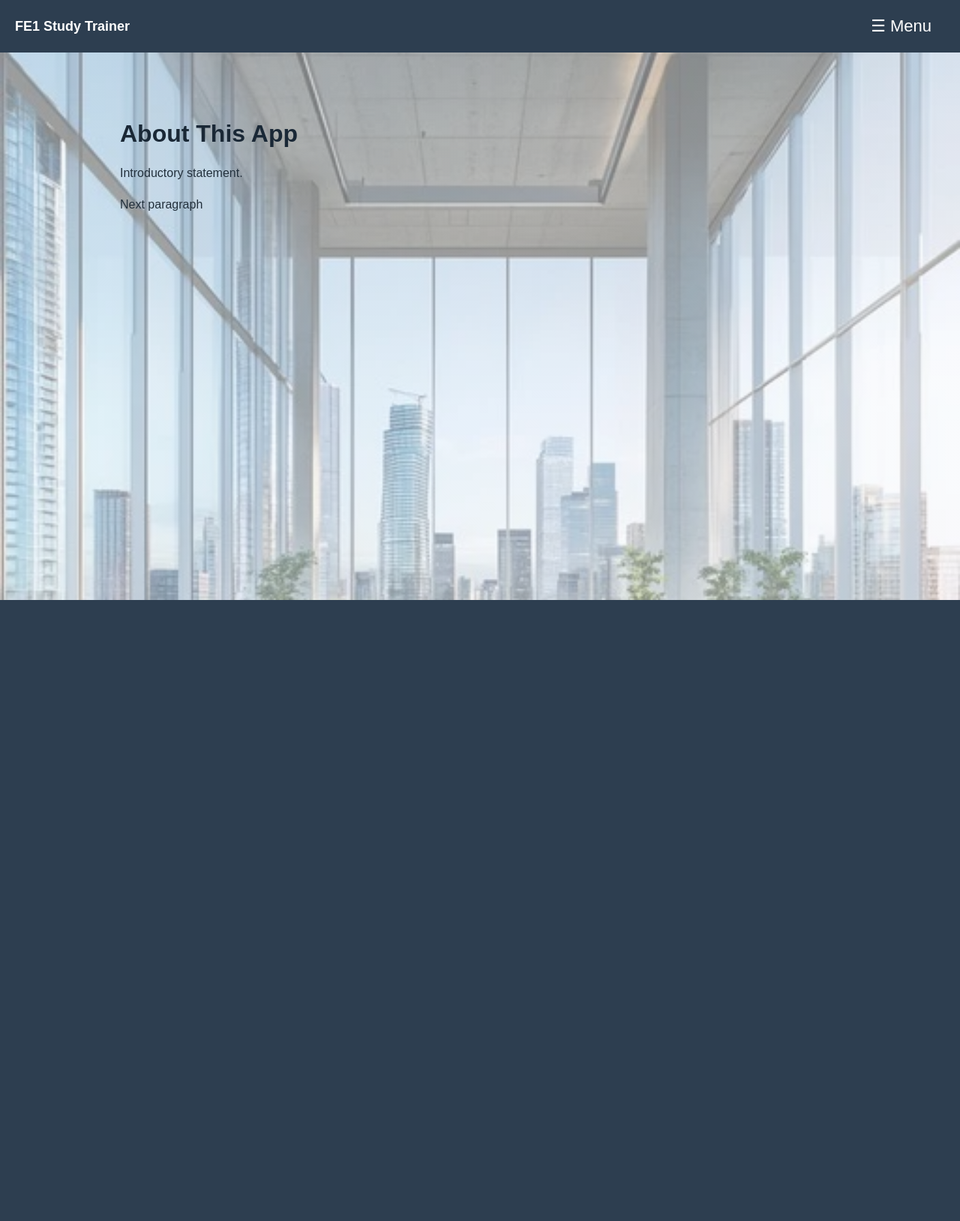
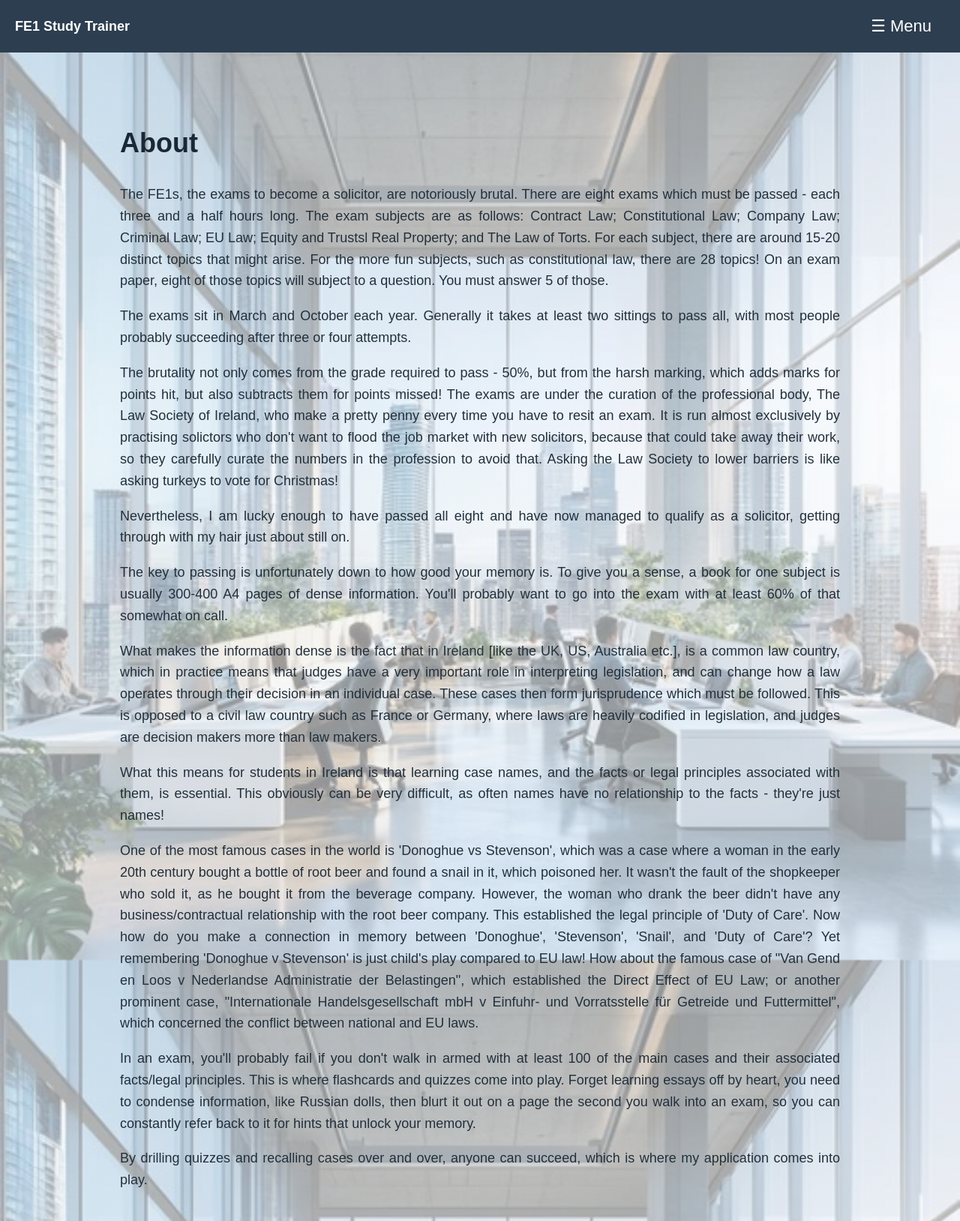
Before and after one commit to ruairimckenna/Databases-Assignment, a Flask app: page /about in a window 1280 px wide. Shown: the whole page at 75% size. Before the commit the page ends 800 px from the top, so only its background shows below. Run offline with Flask 3, Linux system fonts and the light colour scheme.

Commit message:
Cleaning up
Adding the about, changing the readme, cleaning up what i can

```diff
--- a/static/style.css
+++ b/static/style.css
@@ -1,7 +1,7 @@
 body {
     margin: 0;
     font-family: Arial, sans-serif;
-    background: linear-gradient(rgba(244, 247, 251, 0.5), rgba(244, 247, 251, 0.5)), url('office.webp');
+    background: linear-gradient(rgba(244, 247, 251, 0.6), rgba(244, 247, 251, 0.6)), url('office.webp');
     background-size: cover;
     background-attachment: fixed;
     color: #22303c;
@@ -67,7 +67,9 @@ body {
     max-width: 960px;
     margin: 90px auto 40px;
     padding: 0 20px;
-    text-align: left;
+    text-align: justify;
+    font-size: 18px;
+    line-height: 1.7;
 }
 
 h1, h2, h3 {
@@ -130,7 +132,7 @@ button:hover, input[type="submit"]:hover {
     padding-left: 0;
 }
 
-..topic-card li {
+.topic-card li {
     padding: 8px 10px;
     border-bottom: 1px solid #eef2f7;
 }
@@ -320,3 +322,9 @@ th {
         margin-top: 80px;
     }
 }
+
+.quiz-label {
+    display: block;
+    text-align: left;
+    margin-bottom: 6px;
+}
--- a/templates/about.html
+++ b/templates/about.html
@@ -3,11 +3,47 @@
 {% block title %}About{% endblock %}
 
 {% block content %}
-    <h1>About This App</h1>
-    <p>
-        Introductory statement.
-    </p>
-    <p>
-        Next paragraph
-    </p>
+
+<h1>About</h1>
+
+<p>
+The FE1s, the exams to become a solicitor, are notoriously brutal. There are eight exams which must be passed - each three and a half hours long. The exam subjects are as follows: Contract Law; Constitutional Law; Company Law; Criminal Law; EU Law; Equity and Trustsl Real Property; and The Law of Torts. For each subject, there are around 15-20 distinct topics that might arise. For the more fun subjects, such as constitutional law, there are 28 topics! On an exam paper, eight of those topics will subject to a question. You must answer 5 of those.
+</p>
+
+<p>
+The exams sit in March and October each year. Generally it takes at least two sittings to pass all, with most people probably succeeding after three or four attempts.
+</p>
+
+<p>
+The brutality not only comes from the grade required to pass - 50%, but from the harsh marking, which adds marks for points hit, but also subtracts them for points missed! The exams are under the curation of the professional body, The Law Society of Ireland, who make a pretty penny every time you have to resit an exam. It is run almost exclusively by practising solictors who don't want to flood the job market with new solicitors, because that could take away their work, so they carefully curate the numbers in the profession to avoid that. Asking the Law Society to lower barriers is like asking turkeys to vote for Christmas!
+</p>
+
+<p>
+Nevertheless, I am lucky enough to have passed all eight and have now managed to qualify as a solicitor, getting through with my hair just about still on.
+</p>
+
+<p>
+The key to passing is unfortunately down to how good your memory is. To give you a sense, a book for one subject is usually 300-400 A4 pages of dense information. You'll probably want to go into the exam with at least 60% of that somewhat on call.
+</p>
+
+<p>
+What makes the information dense is the fact that in Ireland [like the UK, US, Australia etc.], is a common law country, which in practice means that judges have a very important role in interpreting legislation, and can change how a law operates through their decision in an individual case. These cases then form jurisprudence which must be followed. This is opposed to a civil law country such as France or Germany, where laws are heavily codified in legislation, and judges are decision makers more than law makers.
+</p>
+
+<p>
+What this means for students in Ireland is that learning case names, and the facts or legal principles associated with them, is essential. This obviously can be very difficult, as often names have no relationship to the facts - they're just names!
+</p>
+
+<p>
+One of the most famous cases in the world is 'Donoghue vs Stevenson', which was a case where a woman in the early 20th century bought a bottle of root beer and found a snail in it, which poisoned her. It wasn't the fault of the shopkeeper who sold it, as he bought it from the beverage company. However, the woman who drank the beer didn't have any business/contractual relationship with the root beer company. This established the legal principle of 'Duty of Care'. Now how do you make a connection in memory between 'Donoghue', 'Stevenson', 'Snail', and 'Duty of Care'? Yet remembering 'Donoghue v Stevenson' is just child's play compared to EU law! How about the famous case of "Van Gend en Loos v Nederlandse Administratie der Belastingen", which established the Direct Effect of EU Law; or another prominent case, "Internationale Handelsgesellschaft mbH v Einfuhr- und Vorratsstelle für Getreide und Futtermittel", which concerned the conflict between national and EU laws.
+</p>
+
+<p>
+In an exam, you'll probably fail if you don't walk in armed with at least 100 of the main cases and their associated facts/legal principles. This is where flashcards and quizzes come into play. Forget learning essays off by heart, you need to condense information, like Russian dolls, then blurt it out on a page the second you walk into an exam, so you can constantly refer back to it for hints that unlock your memory.
+</p>
+
+<p>
+By drilling quizzes and recalling cases over and over, anyone can succeed, which is where my application comes into play.
+</p>
+
 {% endblock %}
--- a/templates/index.html
+++ b/templates/index.html
@@ -3,9 +3,9 @@
 {% block title %}Flashcards Study App{% endblock %}
 
 {% block content %}
-    <h1>Welcome to the FE1 quiz application</h1>
+    <h1>Welcome to the FE1 quiz application!</h1>
     <p>
-        Use this app to drill and quiz cases and facts
+        Please first read our about page to understand the reasoning behind this application - or if you're back again, jump right in with the buttons below!
     </p>
 
     <div class="grid">
--- a/templates/quiz.html
+++ b/templates/quiz.html
@@ -54,7 +54,7 @@
                         <input type="hidden" name="card_ids" value="{{ card_ids }}">
                         <input type="hidden" name="current" value="{{ current }}">
                         <input type="hidden" name="score" value="{{ score }}">
-                        <label for="answer">Guess the {{ question_label }}:</label>
+                        <label for="answer" class="quiz-label">Guess the {{ question_label }}:</label>
                         <input id="answer" type="text" name="answer" value="{{ user_answer }}">
                         <div class="quiz-buttons">
                             <button type="submit" name="action" value="answer">Submit</button>
```
Also changed, not shown: README.md.
